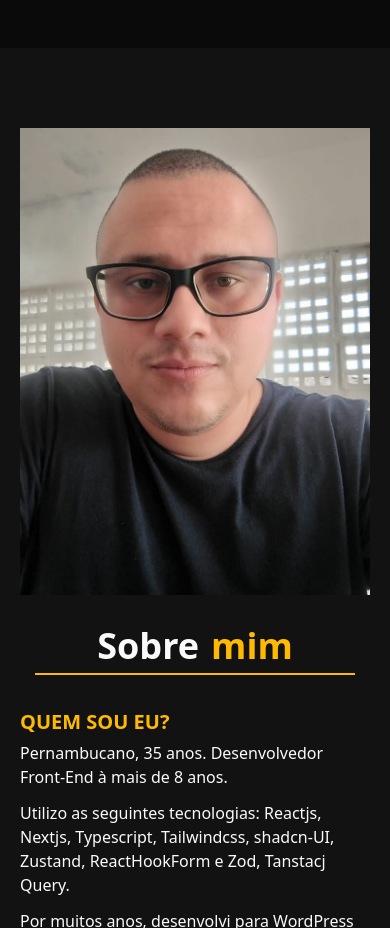
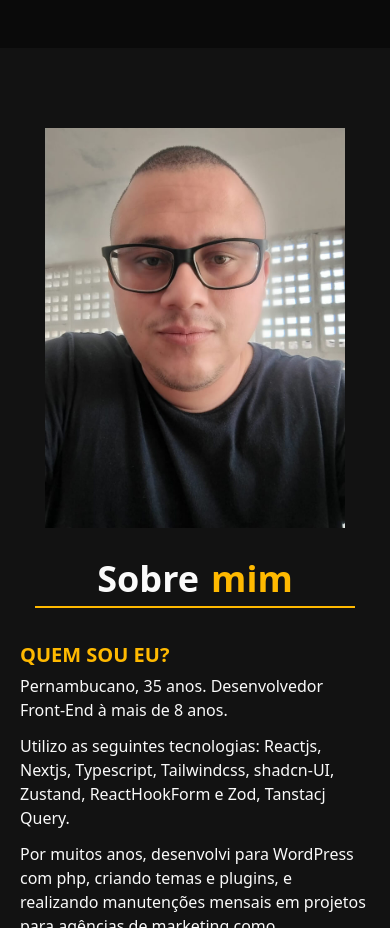
Before and after one commit to Marcio-Moraes/portfolio-nextjs, a Next.js app: page / in a window 390 px wide. Shown: the part 820-1748 px from the top of the page. Built offline with nearby package versions, Linux system fonts and the light colour scheme.

Commit message:
Largura Section Sobre Mobile e Desktop

```diff
--- a/src/app/(sections)/_sobre/page.tsx
+++ b/src/app/(sections)/_sobre/page.tsx
@@ -28,7 +28,7 @@ export default function SobreSection()   {
                                 width={400}
                                 height={650}
                                 alt="Márcio Moraes"
-                                className="max-w-[400] no-scrollbar"
+                                className="max-w-[300px] md:max-w-[400px] no-scrollbar"
                             />
                         </motion.div>
                     </div>
```
